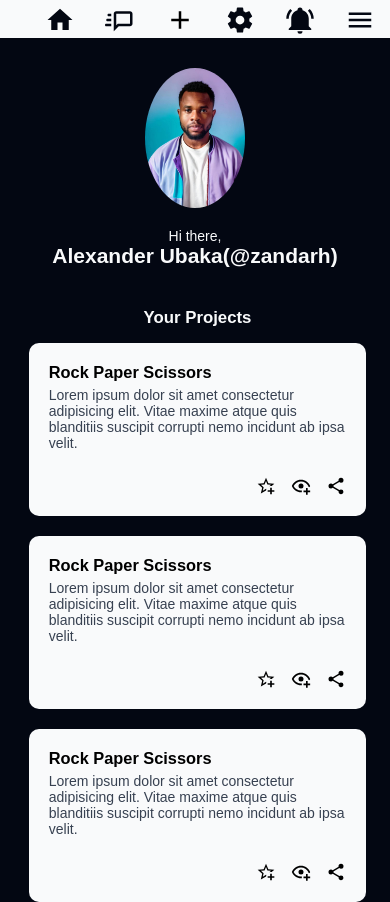
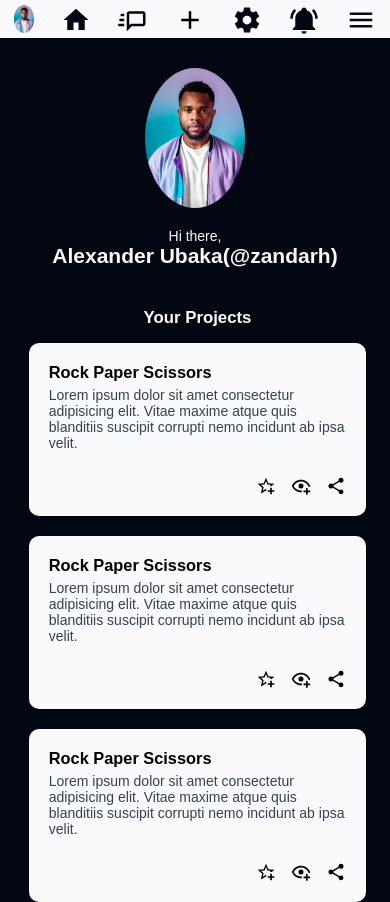
Before and after one commit to Zandarh/dashboard, a plain HTML site: page index.html in a window 390 px wide. Shown: the top 902 px of the page. Drawn offline with Linux system fonts and the light colour scheme.

Commit message:
dp header icon resized

```diff
--- a/style.css
+++ b/style.css
@@ -310,7 +310,7 @@ hr{
     }
     div.mobile-header .dp{
         border-radius: 50%;
-        width: 0px;
+        width: 20px;
     }
 
     .profile{
@@ -331,6 +331,7 @@ hr{
         color: var(--card-bg);
         text-align: center;
     }
+
     .main-content{
         grid-area: 3/1/3/1;
         gap: 10px;
```
